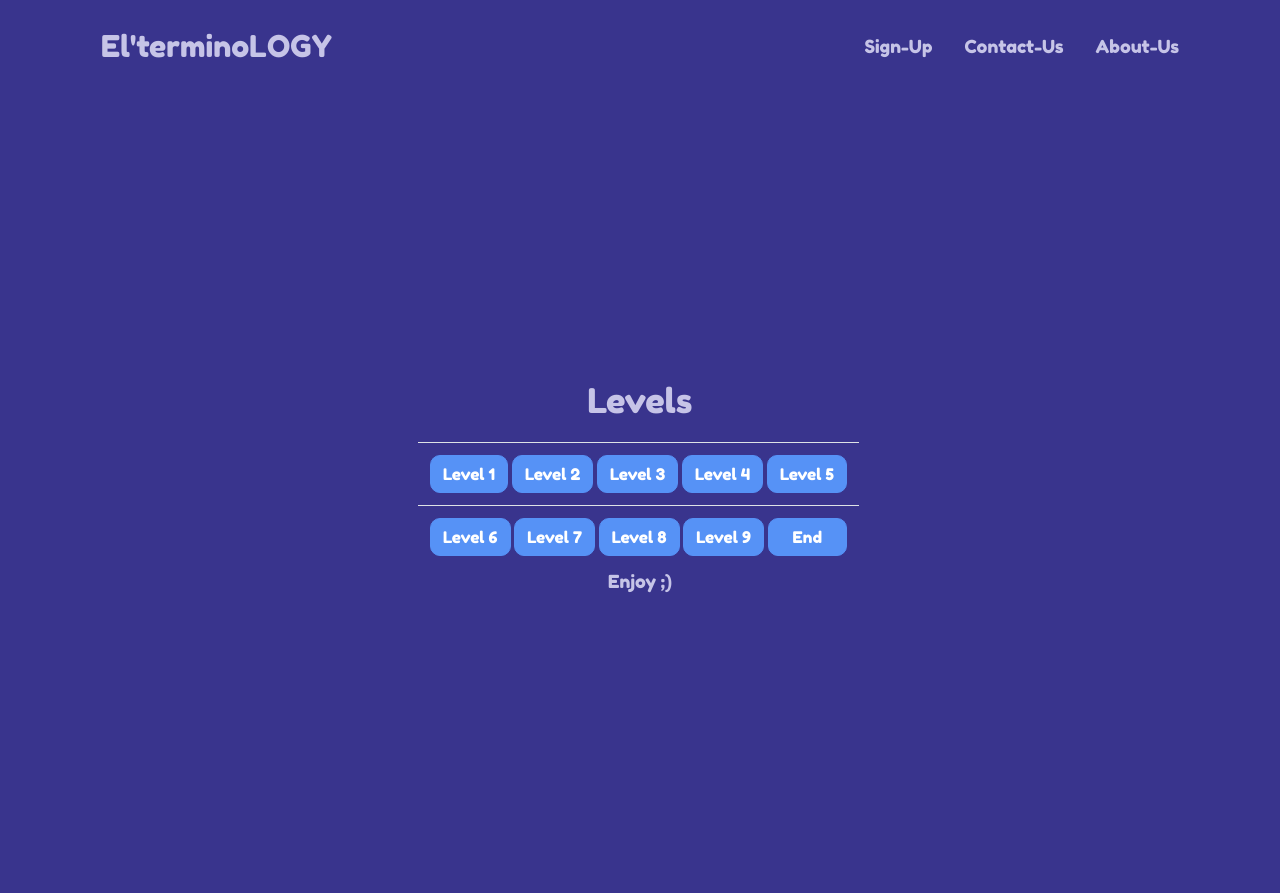
After one commit to anmol78961/FirstDayBackHacks2020, a Django app: page /levels/ in a window 1280 px wide. The commit adds this page. Run offline with Django 3.2, Linux system fonts and the light colour scheme; some libraries are stand-ins or nearby versions.

Commit message:
Added Levels page and updated UI

```diff
--- a/eltermino/settings.py
+++ b/eltermino/settings.py
@@ -37,6 +37,7 @@ INSTALLED_APPS = [
     'django.contrib.sessions',
     'django.contrib.messages',
     'django.contrib.staticfiles',
+    'crispy_forms',
     'term',
 ]
 
@@ -121,3 +122,6 @@ USE_TZ = True
 STATIC_URL = '/static/'
 STATICFILES_DIRS = [
     os.path.join(BASE_DIR, 'static/')]
+LOGIN_REDIRECT_URL = "/"
+LOGOUT_REDIRECT_URL = '/'
+CRISPY_TEMPLATE_PACK = "bootstrap4"
--- a/term/templates/term/base.html
+++ b/term/templates/term/base.html
@@ -41,6 +41,7 @@
             <a href="#" class="p-3 text-decoration-none text-light" style="font-family: 'Fredoka One';font-size: 18px;">About-Us</a>
 
             {% else %}
+            <a href="/register/" class="p-3 text-decoration-none text-light" style="font-family: 'Fredoka One';font-size: 18px;">Sign-Up</a>
             <a href="#" class="p-3 text-decoration-none text-light" style="font-family: 'Fredoka One';font-size: 18px;">Contact-Us</a>
             <a href="#" class="p-3 text-decoration-none text-light" style="font-family: 'Fredoka One';font-size: 18px;">About-Us</a>
             {% endif %}
--- /dev/null
+++ b/term/templates/term/level.html
@@ -0,0 +1,39 @@
+{% extends "term/base.html" %}
+{% load crispy_forms_tags %}
+
+{% block title %} User Login {% endblock %} {% block body %}
+<style>
+.table {
+    margin: auto;
+    width: 50% !important;
+ }
+ .fontswami {
+     /*font-size: 18px;*/
+     font-family: 'Fredoka One'
+ }
+ </style>
+<div class="jumbotron jumbotron-fullheight jumbo-vertical-center bg-dark mb-0 radius-0">
+    <div class="container">
+    <div class="login-form">
+        <p class="text-center text-light"
+        style="font-family: 'Fredoka One';font-size: 34px;"><a href="#" class="text-decoration-none text-light">Levels</a></p>
+        <table class="table" style="display: block;"><tr><td>
+            <a class="btn btn-primary fontswami" href="#">Level 1</a>
+            <a class="btn btn-primary fontswami" href="#">Level 2</a>
+            <a class="btn btn-primary fontswami" href="#">Level 3</a>
+            <a class="btn btn-primary fontswami" href="#">Level 4</a>
+            <a class="btn btn-primary fontswami" href="#">Level 5</a>
+           </td></tr>
+           <tr><td>
+            <a class="btn btn-primary fontswami" href="#">Level 6</a>
+            <a class="btn btn-primary fontswami" href="#">Level 7</a>
+            <a class="btn btn-primary fontswami" href="#">Level 8 </a>
+            <a class="btn btn-primary fontswami" href="#">Level 9</a>
+            <a class="btn btn-primary fontswami" style="width:19%" href="#">End</a>
+           </td></tr>
+             <table>
+        <p class="text-center text-light"
+        style="font-family: 'Fredoka One';font-size: 18px;"><a href="#" class="text-decoration-none text-light">Enjoy ;)</a></p>
+    </div></div></div>
+
+{% endblock %}
--- a/term/urls.py
+++ b/term/urls.py
@@ -15,7 +15,9 @@ Including another URLconf
 """
 from django.contrib import admin
 from django.urls import path, include
-from .views import index
+from .views import index, register, levels
 urlpatterns = [
-    path('', index,name='index'),
+    path('', index, name='index'),
+    path('register/', register),
+    path('levels/', levels),
 ]
--- a/term/views.py
+++ b/term/views.py
@@ -1,5 +1,36 @@
-from django.shortcuts import render
+from django.shortcuts import render, redirect
+from django.contrib.auth.forms import UserCreationForm
+from django.contrib.auth import authenticate, login
+from django.contrib import messages
+# Create your views here.
 
-# Create your views here.
+
 def index(request):
-    return render(request,"term/index.html")
+    if request.user.is_authenticated:
+        pass
+    else:
+        messages.info(
+            request, "You must be Signed-up or Login to play the game")
+    return render(request, "term/index.html")
+
+
+def register(request):
+    if request.method == 'POST':
+        form = UserCreationForm(request.POST)
+
+        if form.is_valid():
+            form.save()
+            username = form.cleaned_data['username']
+            password = form.cleaned_data['password1']
+            user = authenticate(username=username, password=password)
+            login(request, user)
+            return redirect('index')
+    else:
+        form = UserCreationForm()
+
+    context = {'form': form}
+    return render(request, 'registration/user-registration.html', context)
+
+
+def levels(request):
+    return render(request, "term/level.html")
```
Also changed, not shown: term/templates/registration/login.html (added, +31 -0 lines), term/templates/registration/user-registration.html (added, +36 -0 lines), term/templates/term/index.html (+24 -2 lines).
